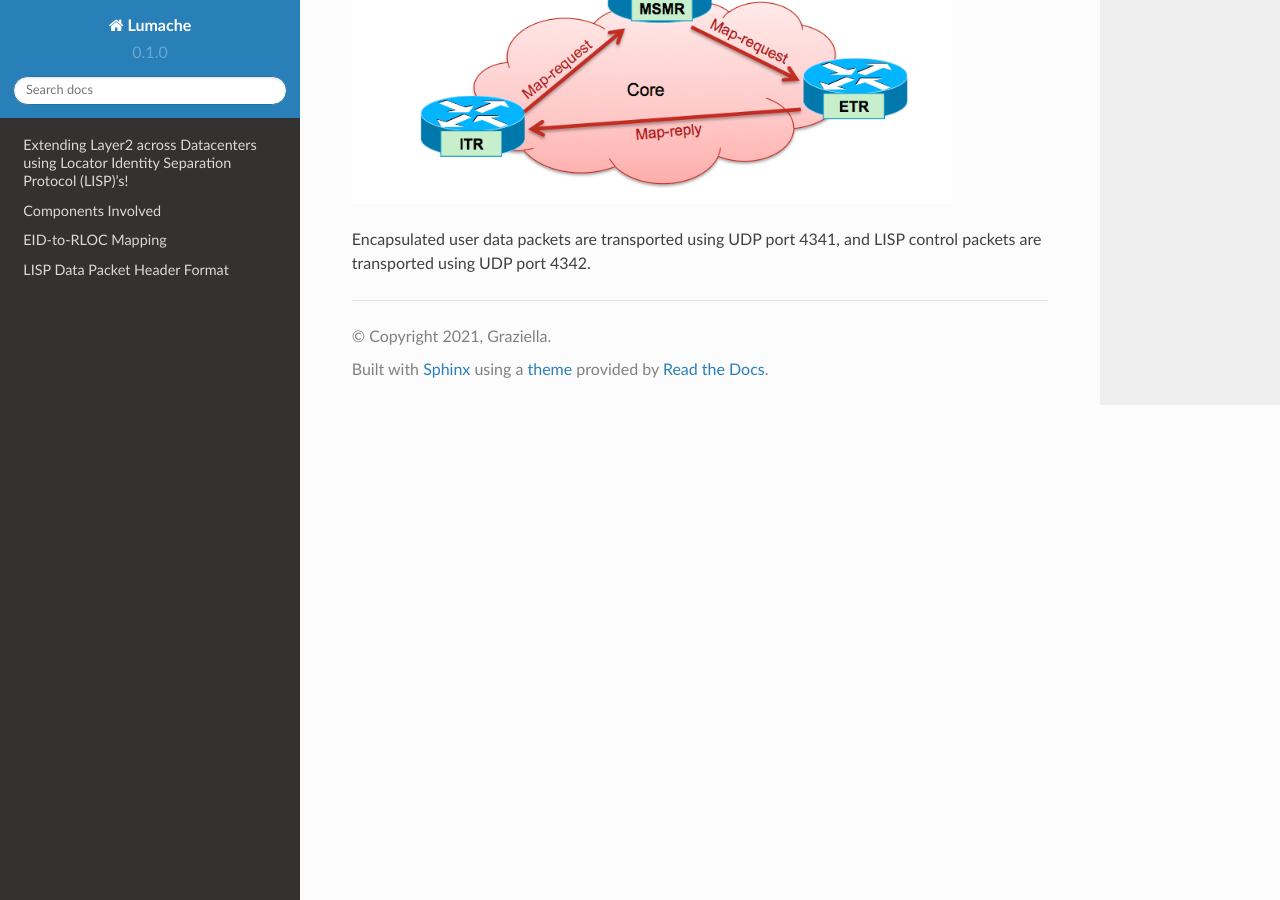
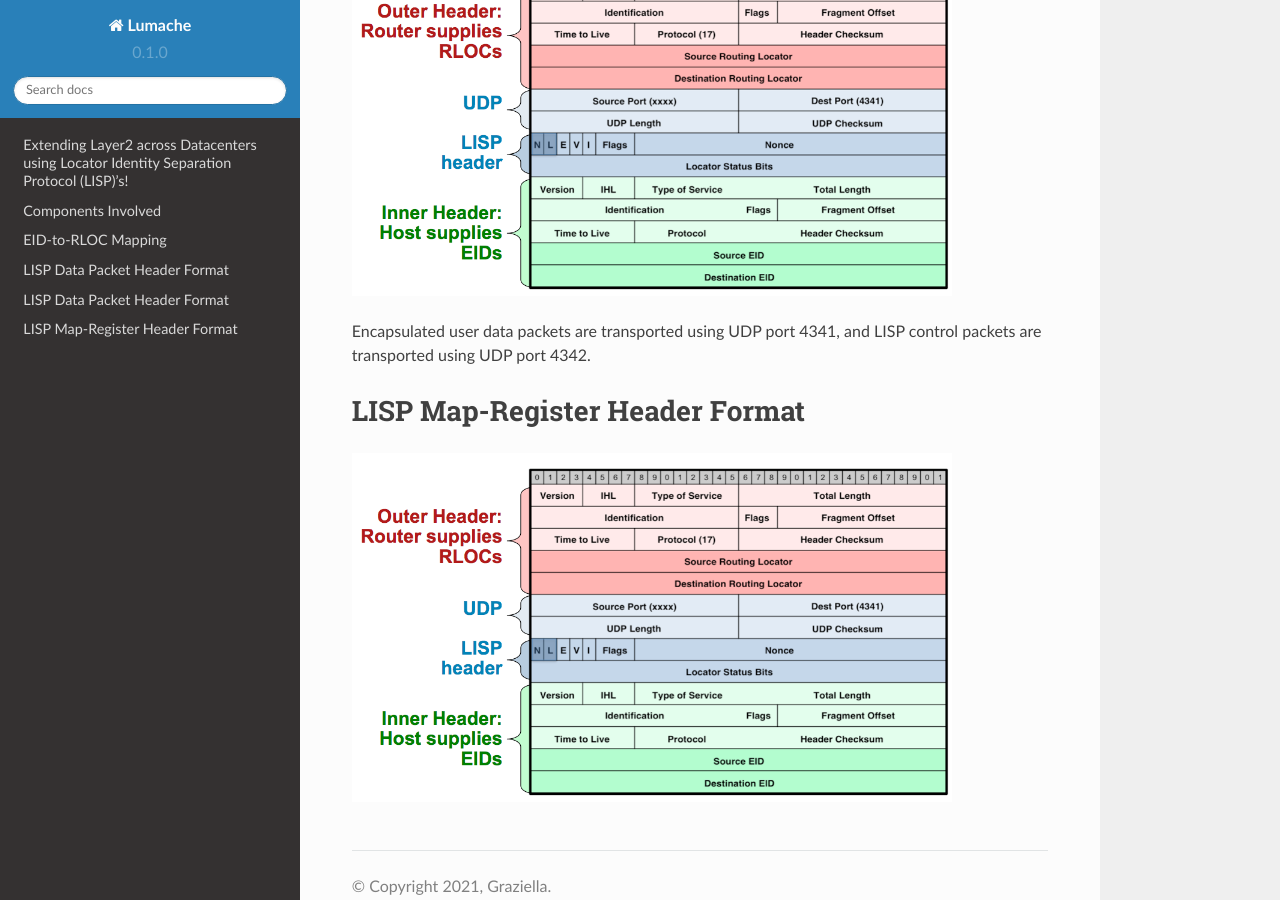
Before and after one commit to arunkumaruniqpro/c8000v_LISP_L2_Extension, a Sphinx documentation site: the page built from docs/source/index.rst, in a window 1280 px wide and 900 px high, scrolled down 4095 px. Built offline with Sphinx 7.4.7 and the Read the Docs theme 2.0.0, drawn with Linux system fonts in a browser that asks for light colours.

Commit message:
Update index.rst

```diff
--- a/docs/source/index.rst
+++ b/docs/source/index.rst
@@ -117,14 +117,18 @@ a route with a Null0 next-hop
 
 4)If the action is to forward, then the packet is encapsulated and a destination address lookup is performed on the destination/remoteRLOC, and once the output interface is known, the source RLOC is filled in.
 
+LISP Data Packet Header Format
+==============================
 
-
-
-
-LISP Data Packet Header Format
-
-.. image:: EID_to_RLOC_Mapping.png
+.. image:: lisp_header.png
   :width: 600
   :alt: Alternative text
 
 Encapsulated user data packets are transported using UDP port 4341, and LISP control packets are transported using UDP port 4342.
+
+
+LISP Map-Register Header Format
+===============================
+.. image:: lisp_header.png
+  :width: 600
+  :alt: Alternative text
```
